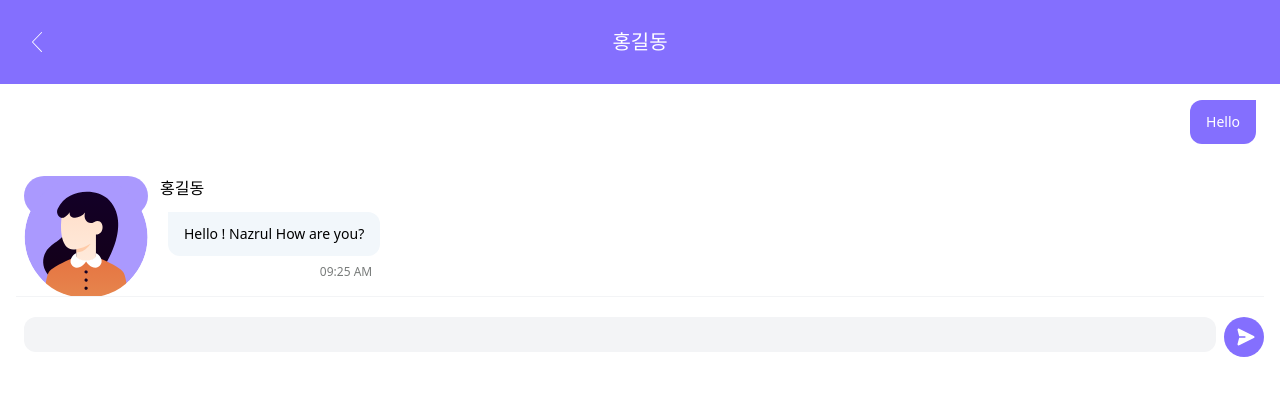
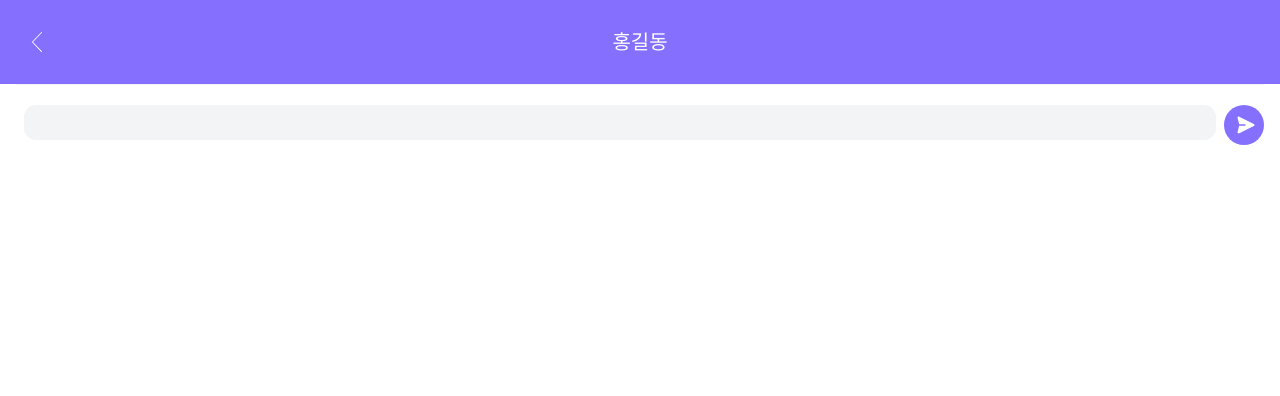
Before and after one commit to ha02e/react-date-chat-app, a React (Create React App) app in the folder frontend/: page /chat in a window 1280 px wide. Shown: the top 396 px of the page. Built offline with nearby package versions, Linux system fonts and the light colour scheme; the HTML template or start-up script is replaced by a standard one.

Commit message:
user 채팅 ui 구현

```diff
--- /dev/null
+++ b/frontend/src/components/MessageBox.jsx
@@ -0,0 +1,40 @@
+import React from "react";
+
+const MessageBox = ({ messages }) => {
+  return (
+    <>
+      {messages.map((message, index) => (
+        <div key={index}>
+          {message.role === "user" ? (
+            //user
+            <div className="py-4 max-w-3/4 ml-auto text-right">
+              <span className="inline-block px-4 py-3 text-sm rounded-xl text-left bg-date-blue-600 text-white rounded-tr-none">
+                {message.content}
+              </span>
+            </div>
+          ) : (
+            //assistant
+            <div className="py-4 max-w-3/4 flex">
+              <div className="min-w-10 h-10 bg-date-blue-500 rounded-full">
+                <img src="./images/female.svg" alt="" />
+              </div>
+              <div className="pl-3">
+                <span className="text-base font-medium">홍길동</span>
+                <div className="pt-3 pl-2">
+                  <span className="inline-block px-4 py-3 text-sm rounded-xl text-left bg-date-gray-100 rounded-tl-none">
+                    {message.content}
+                  </span>
+                  <span className="block text-right text-date-gray-400 text-xs mt-2 px-2">
+                    09:25 AM
+                  </span>
+                </div>
+              </div>
+            </div>
+          )}
+        </div>
+      ))}
+    </>
+  );
+};
+
+export default MessageBox;
--- a/frontend/src/pages/Chat.jsx
+++ b/frontend/src/pages/Chat.jsx
@@ -1,7 +1,23 @@
-import React from "react";
+import React, { useState } from "react";
 import PrevButton from "../components/PrevButton";
+import MessageBox from "../components/MessageBox";
 
 const Chat = () => {
+  const [value, setValue] = useState("");
+  const [messages, setMessages] = useState([]);
+
+  const handleSubmit = (event) => {
+    event.preventDefault();
+
+    const result = {
+      role: "user",
+      content: value,
+    };
+
+    setMessages((prev) => [...prev, result]);
+    setValue("");
+  };
+
   return (
     <div className="w-full h-full px-6 pt-10 break-keep overflow-auto">
       <PrevButton />
@@ -13,43 +29,26 @@ const Chat = () => {
         {/* END:헤더 영역 */}
         {/* START:채팅 영역 */}
         <div className="overflow-auto">
-          {/* START:user 채팅 */}
-          <div className="py-4 max-w-3/4 ml-auto text-right">
-            <span className="inline-block px-4 py-3 text-sm rounded-xl text-left bg-date-blue-600 text-white rounded-tr-none">
-              Hello
-            </span>
-          </div>
-          {/* END:user 채팅 */}
-          {/* START:assistant 채팅 */}
-          <div className="py-4 max-w-3/4 flex">
-            <div className="min-w-10 h-10 bg-date-blue-500 rounded-full">
-              <img src="./images/female.svg" alt="" />
-            </div>
-            <div className="pl-3">
-              <span className="text-base font-medium">홍길동</span>
-              <div className="pt-3 pl-2">
-                <span className="inline-block px-4 py-3 text-sm rounded-xl text-left bg-date-gray-100 rounded-tl-none">
-                  Hello ! Nazrul How are you?
-                </span>
-                <span className="block text-right text-date-gray-400 text-xs mt-2 px-2">
-                  09:25 AM
-                </span>
-              </div>
-            </div>
-          </div>
-          {/* END:assistant 채팅 */}
+          <MessageBox messages={messages} />
         </div>
         {/* END:채팅 영역 */}
         {/* START:메시지 입력 영역 */}
         <div className="mt-auto flex py-5 -mx-2 border-t border-gray-100">
-          <div className="w-full px-2 h-full">
+          <form
+            id="sendForm"
+            className="w-full px-2 h-full"
+            onSubmit={handleSubmit}
+          >
             <input
               className="w-full text-sm px-3 py-2 h-full block rounded-xl bg-gray-100 focus:"
               type="text"
+              value={value}
+              onChange={(event) => setValue(event.target.value)}
             />
-          </div>
+          </form>
           <button
-            type="button"
+            type="submit"
+            form="sendForm"
             className="w-10 min-w-10 h-10 inline-block rounded-full bg-date-blue-600 text-none px-2 bg-[url('../public/images/send.svg')] bg-no-repeat bg-center"
           >
             보내기
```
